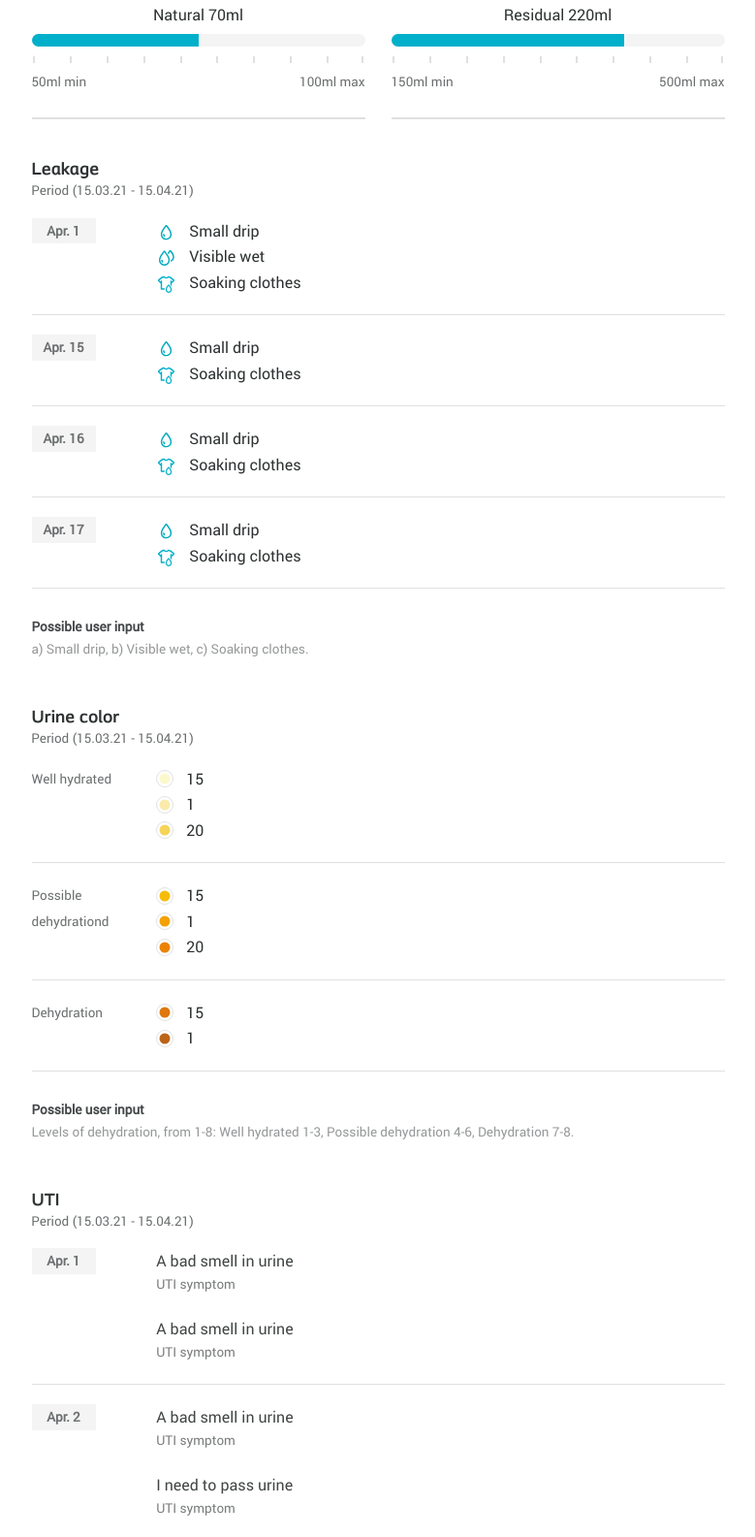
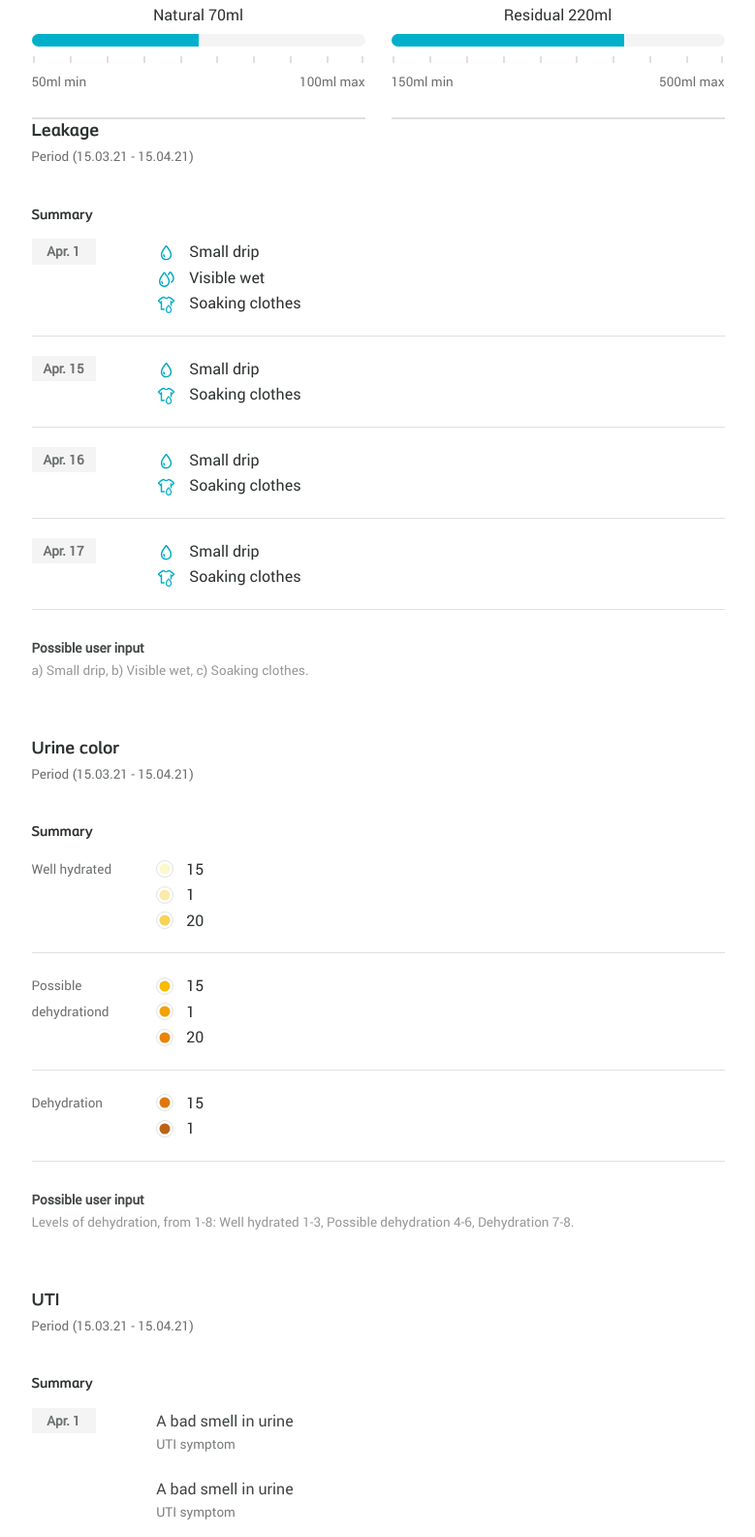
Before and after one commit to SashaSohrabi/CathNow-Journal, a website: page index.html in a window 1280 px wide. Shown: the part 400-1985 px from the top of the page at 97% size, without its empty margins (250-1029 px from the left). Drawn offline with Linux system fonts and the light colour scheme.

Commit message:
added summary

```diff
--- a/index.html
+++ b/index.html
@@ -40,7 +40,6 @@
           <div class="clearfix"></div>
           <div class="voiding-frequency__border"></div>
         </div>
-        <!-- <div class="clearfix"></div> -->
 
 
         <!-- Average Volume -->
@@ -98,6 +97,9 @@
             </tr>
           </thead>
           <tbody>
+            <tr>
+              <td class="leakage__summary">Summary</td>
+            </tr>
             <tr>
               <td><span class="leakage__label">Apr. 1</span></td>
               <td class="leakage__number">
@@ -323,7 +325,6 @@
           <p class="user-input__title">Possible user input</p>
           <p class="user-input__description">a) Small drip, b) Visible wet, c) Soaking clothes.</p>
         </div>
-        <!-- <div class="clearfix"></div> -->
 
 
         <!-- Urine Color -->
@@ -335,6 +336,9 @@
             </tr>
           </thead>
           <tbody>
+            <tr>
+              <td class="leakage__summary">Summary</td>
+            </tr>
             <tr>
               <td class="urine-color__label">Well hydrated</td>
               <td class="urine-color__number">
@@ -426,6 +430,9 @@
           </thead>
           <tbody>
             <tr>
+              <td class="leakage__summary">Summary</td>
+            </tr>
+            <tr>
               <td valign="top"><span class="uti__label">Apr. 1</span></td>
               <td class="uti__desc">
                 <p class="uti__symptom">A bad smell in urine</p>
--- a/sass/_components.scss
+++ b/sass/_components.scss
@@ -147,11 +147,15 @@
   }
 }
 
+.avg-volume__progress-bar.progress-bar {
+  margin-bottom: 0;
+}
+
 // Urine color, Leakage
 .urine-color,
 .leakage,
 .uti {
-  margin-top: 50px;
+  margin-top: 60px;
   line-height: 26.5px;
   &__title {
     font-family: 'Coloplast-Bold', arial, sans-serif;
@@ -228,9 +232,14 @@
     font-family: 'Roboto-Regular', sans-serif;
     font-size: 13.5px;
     position: relative;
-    top: 20px;
+    top: 25px;
     left: -129px;
-
+  }
+  &__summary {
+    font-family: 'Coloplast-Bold', arial, sans-serif;
+    font-size: 15px;
+    font-weight: 600;
+    padding-bottom: 10px;
   }
 }
 
--- a/sass/_helpers.scss
+++ b/sass/_helpers.scss
@@ -19,7 +19,7 @@ tr.padding-top td {
 }
 
 tr.padding-bottom td {
-  padding-bottom: 35px;
+  padding-bottom: 60px;
 }
 
 tr.margin-top td {
```
Also changed, not shown: css/style.css.
